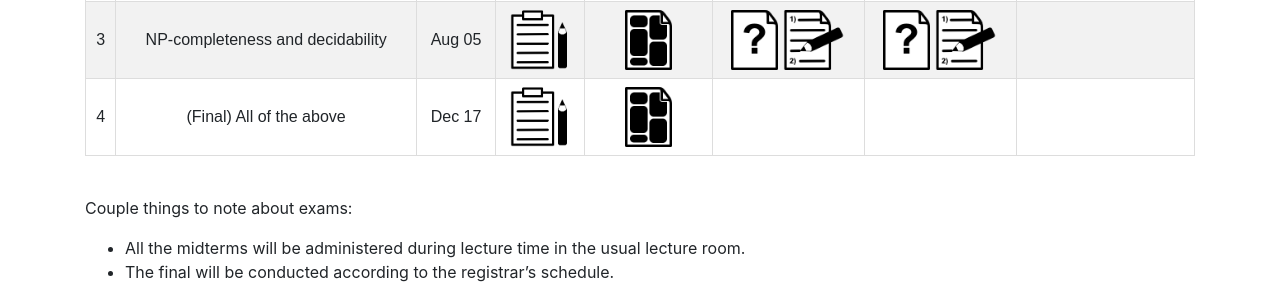
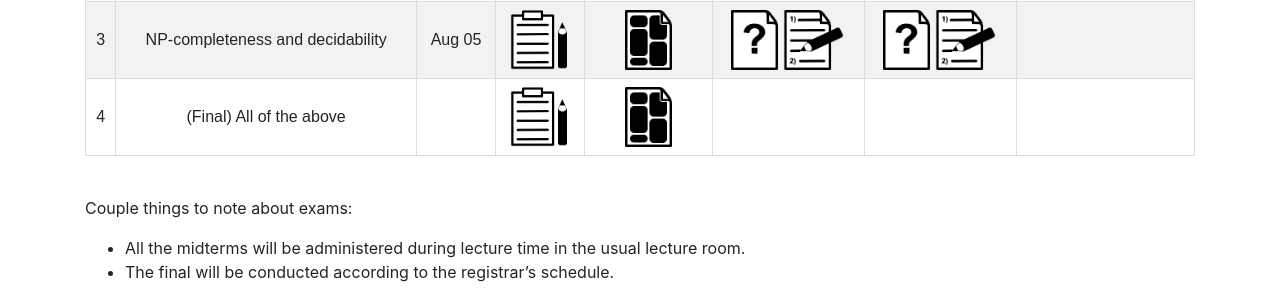
Before and after one commit to UIUC-ECE374B/su25, a Jekyll site: the page built from exams.md, in a window 1280 px wide and 900 px high. Shown: the part 439-739 px from the top of the window. Built offline with Jekyll 4.4.1, drawn with Linux system fonts in a browser that asks for light colours.

Commit message:
Adding external resource links

```diff
--- a/_data/exam.yml
+++ b/_data/exam.yml
@@ -40,7 +40,7 @@
 Final:
   num: 4
   topic: (Final) All of the above
-  date: 2024-12-17 8:00AM-11:00AM
+  date:
   samp_exam:
   skillset: /materials/exams/final_skillset.pdf
   cheat_sheet: /materials/exams/main_Final.pdf
--- a/index.html
+++ b/index.html
@@ -45,9 +45,9 @@
 </div>
 
 <section style="text-align: center;">
-    <a href="https://piazza.com/class/m0baqyjfop4mk" class="button button1">Forum (Piazza)</a>
-    <a href="https://www.gradescope.com/courses/841761" class="button button2">Submit HWs (Gradescope)</a>
-    <a href="https://canvas.illinois.edu/courses/51584" class="button button3">Gradebook (Canvas)</a>
+    <a href="https://piazza.com/class/mawzubwp36h7mg" class="button button1">Forum (Piazza)</a>
+    <a href="https://www.gradescope.com/courses/1044609" class="button button2">Submit HWs (Gradescope)</a>
+    <a href="https://canvas.illinois.edu/courses/58220" class="button button3">Gradebook (Canvas)</a>
 </section>
 
 <section>
```
